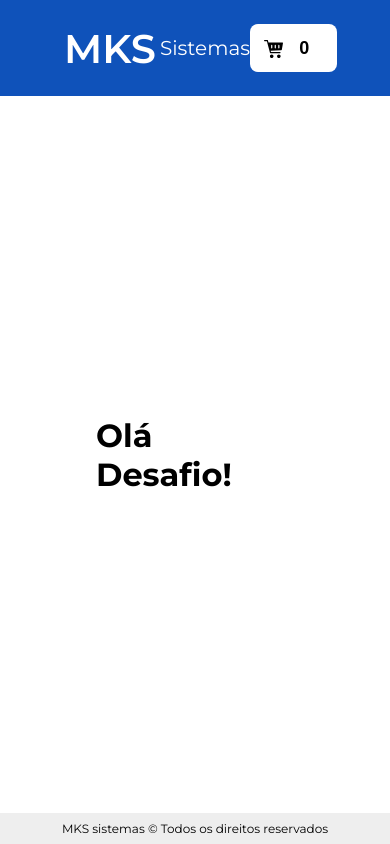
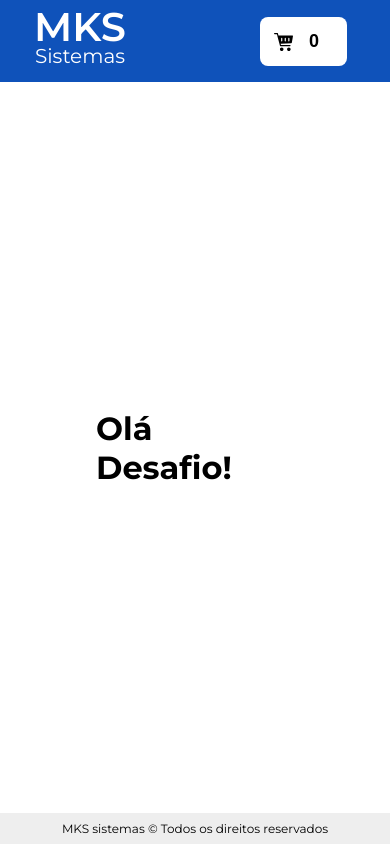
Before and after one commit to Hzimr/DesafioFrontEnd11-23, a Next.js app: page / in a window 390 px wide. Built offline with nearby package versions, Linux system fonts and the light colour scheme.

Commit message:
style: created header responsiveness

```diff
--- a/src/app/components/Header/headerStyles.ts
+++ b/src/app/components/Header/headerStyles.ts
@@ -9,19 +9,27 @@ export const TagHeader = styled.header`
 export const ContentHeader = styled.div`
   display: flex;
   justify-content: space-between;
-  padding-top: 1.5rem;
-  padding-bottom: 1.5rem;
-  padding-left: 4rem;
-  padding-right: 5.5rem;
 
   @media (min-width: 0px) {
     width: 320px;
+    padding-top: 1rem;
+    padding-bottom: 1rem;
+    padding-left: 2rem;
+    padding-right: 2.5rem;
   }
   @media (min-width: 320px) {
     width: calc(320px + (1440 - 320) * ((100vw - 320px) / (1440 - 320)));
-  }
+    padding-top: calc(1rem + (24 - 16) * ((100vw - 320px) / (1440 - 320)));
+    padding-bottom: calc(1rem + (24 - 16) * ((100vw - 320px) / (1440 - 320)));
+    padding-left: calc(2rem + (64 - 32) * ((100vw - 320px) / (1440 - 320)));
+    padding-right: calc(2.5rem + (88 - 40) * ((100vw - 320px) / (1440 - 320)));
+    }
   @media (min-width: 1440px) {
     width: 1440px;
+    padding-top: 1.5rem;
+    padding-bottom: 1.5rem;
+    padding-left: 4rem;
+    padding-right: 5.5rem;
   }
 `
 
@@ -30,6 +38,11 @@ export const LogoDiv = styled.div`
   justify-content: row;
   align-items: center;
   gap: 0.25rem;
+
+  @media(max-width: 480px) {
+    flex-direction: column;
+    gap: 0.7rem;
+  }
 `
 
 export const Logo = styled.a`
```
